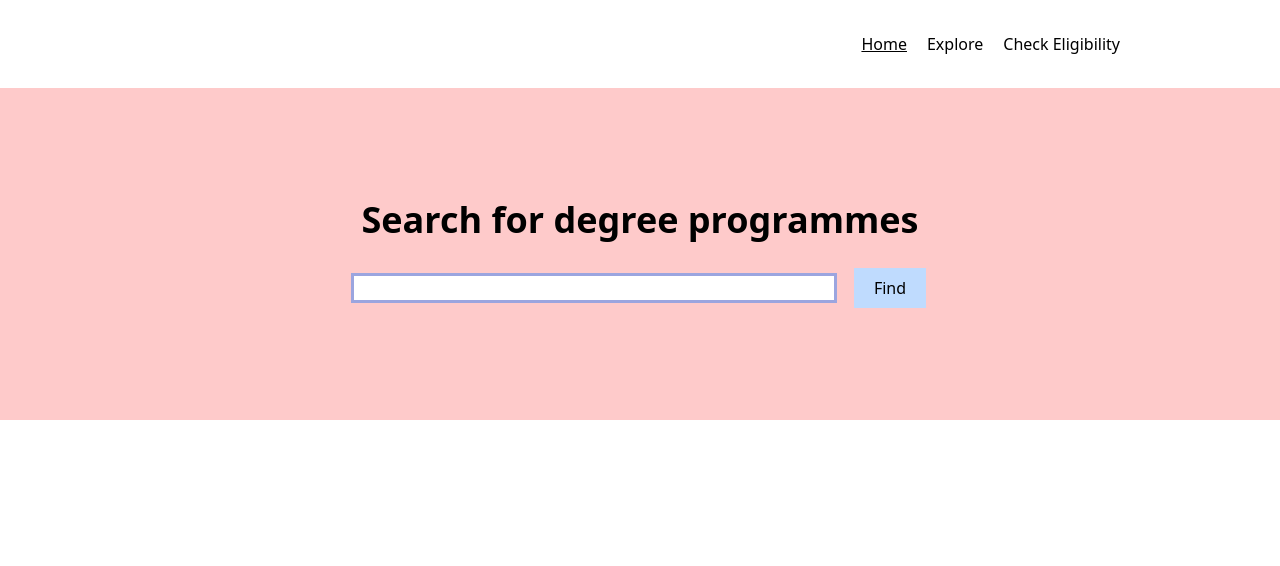
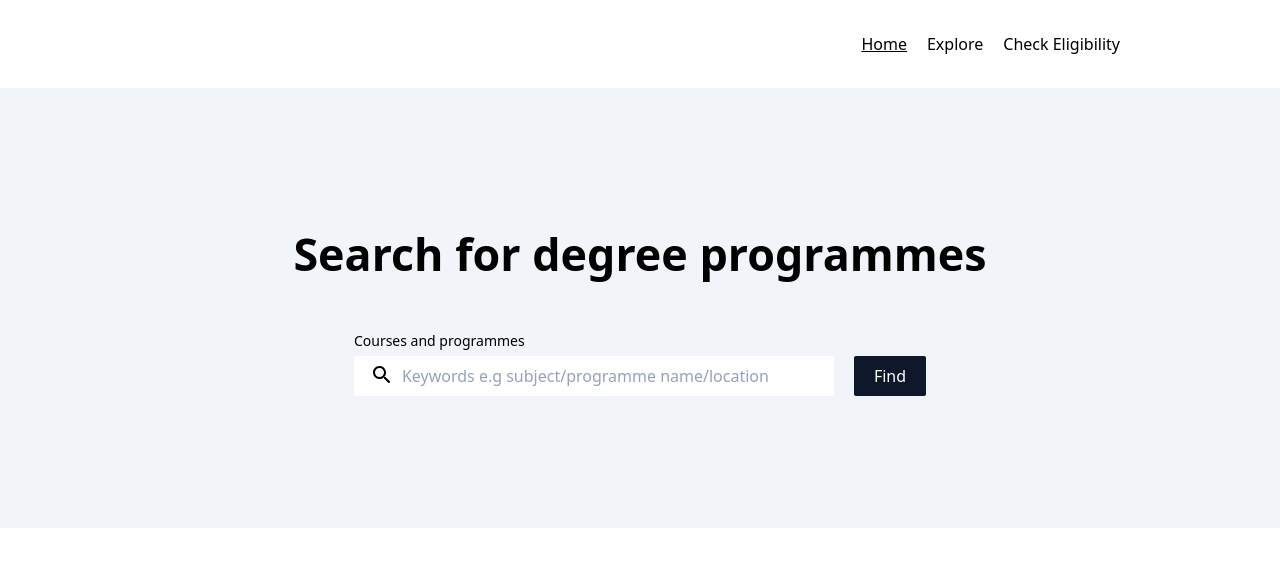
Before and after one commit to qkenn/findmycourse-react, a React (Vite) app: page / in a window 1280 px wide. Shown: the top 566 px of the page. Built offline with nearby package versions, Linux system fonts and the light colour scheme.

Commit message:
update hero styling

```diff
--- a/src/components/Hero.jsx
+++ b/src/components/Hero.jsx
@@ -6,25 +6,37 @@ export function Hero() {
   const { searchCourses } = useContext(HeaderContext);
 
   return (
-    <div className="bg-red-200">
-      <div className="mx-auto flex max-w-main flex-col py-28">
-        <h1 className="text-center text-4xl font-semibold">
+    <div className="bg-slate-100">
+      <div className="mx-auto flex min-h-[55vh] max-w-main flex-col justify-center">
+        <h1 className="text-center text-[2.8rem] font-semibold">
           Search for degree programmes
         </h1>
         <form
-          className="mx-auto mt-7 flex items-center"
+          className="mx-auto mt-10 flex items-center"
           onSubmit={(e) => searchCourses(e, searchInputRef.current.value)}
+          autoComplete="off"
         >
           <label className="w-[30rem]">
-            <input
-              type="text"
-              name="q"
-              className="w-full ring"
-              ref={searchInputRef}
-            />
+            <span className="text-sm">Courses and programmes</span>
+            <div className="relative">
+              <input
+                type="text"
+                name="q"
+                placeholder="Keywords e.g subject/programme name/location"
+                className="mt-1 w-full rounded-sm border-none px-5 py-2 pl-12 outline-slate-800 placeholder:text-slate-400 focus:outline-[1px]"
+                ref={searchInputRef}
+              />
+              <img
+                className="absolute left-4 top-[1.45rem] -translate-y-1/2 transform"
+                src="/search_black_24dp.svg"
+                alt="search icon"
+              />
+            </div>
           </label>
 
-          <button className="ml-5 bg-blue-200 px-5 py-2">Find</button>
+          <button className="ml-5 self-end rounded-sm bg-slate-900 px-5 py-2 text-white">
+            Find
+          </button>
         </form>
       </div>
     </div>
--- a/src/pages/Home.jsx
+++ b/src/pages/Home.jsx
@@ -12,7 +12,7 @@ export function Home() {
 
   function searchCourses(e, q) {
     e.preventDefault();
-    if (q === '') return;
+    // if (q === '') return;
 
     console.log(q);
 
```
Also changed, not shown: public/search_black_24dp.svg (added).
